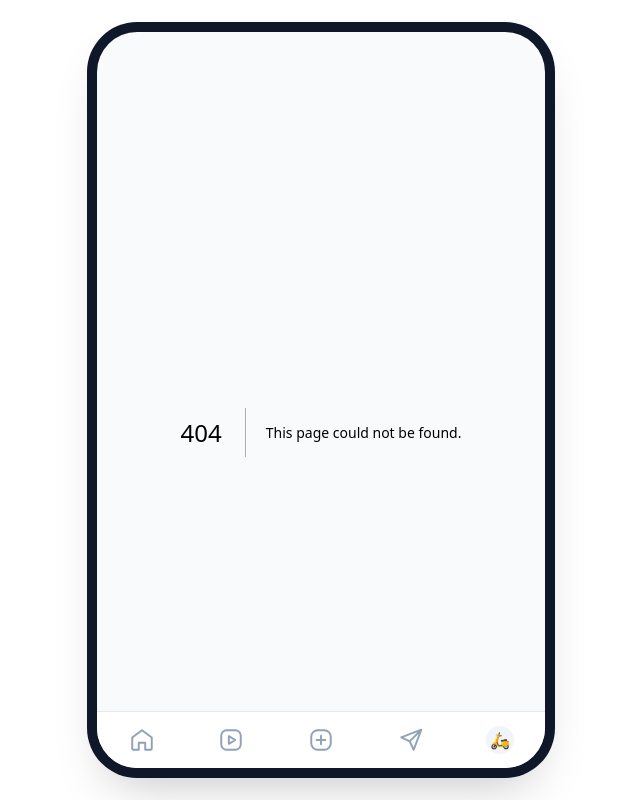
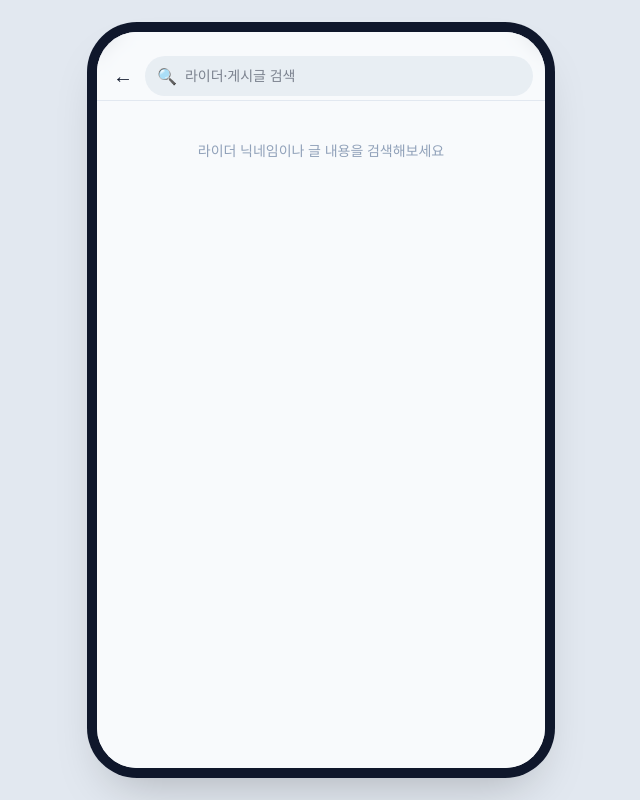
Before and after one commit to Plattlnc/slyde, a Next.js app: page /search in a window 1280 px wide. Before the commit this address had no page. Shown: the whole page, without its empty margins (319-959 px from the left). Built offline with nearby package versions, Linux system fonts and the light colour scheme.

Commit message:
검색 기능 추가 (🔍)
- /search: 라이더(닉네임)·게시글(내용) 통합 검색, 디바운스
- 상단바에 🔍 버튼, 결과는 프로필/글 상세로 연결

Co-Authored-By: Claude Opus 4.8 (1M context) <noreply@anthropic.com>

```diff
--- /dev/null
+++ b/app/search/page.tsx
@@ -0,0 +1,5 @@
+import SearchView from "@/components/search-view";
+
+export default function SearchPage() {
+  return <SearchView />;
+}
--- a/components/bottom-nav.tsx
+++ b/components/bottom-nav.tsx
@@ -101,6 +101,7 @@ const HIDDEN_ON = [
   "/shop/cart", // 장바구니(자체 주문 바)
   "/accident", // 사고접수 폼
   "/profile/edit", // 프로필 편집 폼
+  "/search", // 검색
 ];
 
 export default function BottomNav() {
--- a/components/feed-top-bar.tsx
+++ b/components/feed-top-bar.tsx
@@ -1,3 +1,4 @@
+import Link from "next/link";
 import MenuDrawer from "@/components/menu-drawer";
 import type { CurrentProfile } from "@/lib/profile";
 
@@ -16,6 +17,14 @@ export default function FeedTopBar({
           </span>
           <span className="text-base">🛵</span>
         </div>
+        <div className="flex items-center gap-3">
+          <Link
+            href="/search"
+            aria-label="검색"
+            className="text-slate-500 active:scale-90"
+          >
+            <span className="text-xl">🔍</span>
+          </Link>
           <button
             aria-label="알림"
             className="relative text-slate-500 active:scale-90"
@@ -24,6 +33,7 @@ export default function FeedTopBar({
             <span className="absolute -right-0.5 -top-0.5 h-2 w-2 rounded-full bg-rose-500" />
           </button>
         </div>
+      </div>
     </header>
   );
 }
--- /dev/null
+++ b/components/search-view.tsx
@@ -0,0 +1,173 @@
+"use client";
+
+import { useEffect, useRef, useState } from "react";
+import Link from "next/link";
+import { createClient } from "@/lib/supabase/client";
+import Avatar from "@/components/avatar";
+
+type UserHit = {
+  id: string;
+  name: string;
+  tier: string;
+  avatar: string;
+  avatar_url: string | null;
+};
+type PostHit = {
+  id: string;
+  content: string | null;
+  author_name: string | null;
+};
+
+const tierBadge: Record<string, string> = {
+  기업회원: "bg-indigo-100 text-indigo-700",
+  협력사회원: "bg-blue-100 text-blue-700",
+  개인회원: "bg-slate-100 text-slate-600",
+};
+
+export default function SearchView() {
+  const [q, setQ] = useState("");
+  const [users, setUsers] = useState<UserHit[]>([]);
+  const [posts, setPosts] = useState<PostHit[]>([]);
+  const [loading, setLoading] = useState(false);
+  const inputRef = useRef<HTMLInputElement>(null);
+
+  useEffect(() => {
+    inputRef.current?.focus();
+  }, []);
+
+  useEffect(() => {
+    const term = q.trim();
+    if (!term) {
+      setUsers([]);
+      setPosts([]);
+      return;
+    }
+    let cancelled = false;
+    setLoading(true);
+    const t = setTimeout(async () => {
+      const supabase = createClient();
+      const [u, p] = await Promise.all([
+        supabase
+          .from("profiles")
+          .select("id, name, tier, avatar, avatar_url")
+          .ilike("name", `%${term}%`)
+          .limit(20),
+        supabase
+          .from("posts")
+          .select("id, content, author_name")
+          .ilike("content", `%${term}%`)
+          .order("created_at", { ascending: false })
+          .limit(20),
+      ]);
+      if (cancelled) return;
+      setUsers((u.data as UserHit[]) ?? []);
+      setPosts((p.data as PostHit[]) ?? []);
+      setLoading(false);
+    }, 250);
+    return () => {
+      cancelled = true;
+      clearTimeout(t);
+    };
+  }, [q]);
+
+  const empty = q.trim() && !loading && users.length === 0 && posts.length === 0;
+
+  return (
+    <div className="flex min-h-full flex-col bg-slate-50">
+      {/* 상단: 검색 입력 */}
+      <header className="pt-safe sticky top-0 z-20 border-b border-slate-200 bg-slate-50/90 backdrop-blur">
+        <div className="flex h-12 items-center gap-2 px-3">
+          <Link href="/" aria-label="뒤로" className="px-1 text-xl active:scale-90">
+            ←
+          </Link>
+          <div className="flex flex-1 items-center gap-2 rounded-full bg-slate-200/70 px-3 py-2">
+            <span className="text-slate-400">🔍</span>
+            <input
+              ref={inputRef}
+              value={q}
+              onChange={(e) => setQ(e.target.value)}
+              placeholder="라이더·게시글 검색"
+              className="w-full bg-transparent text-sm outline-none"
+            />
+            {q && (
+              <button
+                onClick={() => setQ("")}
+                aria-label="지우기"
+                className="text-slate-400"
+              >
+                ✕
+              </button>
+            )}
+          </div>
+        </div>
+      </header>
+
+      {!q.trim() && (
+        <p className="px-4 py-10 text-center text-sm text-slate-400">
+          라이더 닉네임이나 글 내용을 검색해보세요
+        </p>
+      )}
+      {empty && (
+        <p className="px-4 py-10 text-center text-sm text-slate-400">
+          “{q}” 검색 결과가 없어요
+        </p>
+      )}
+
+      {/* 사용자 결과 */}
+      {users.length > 0 && (
+        <>
+          <p className="px-4 pb-1 pt-3 text-xs font-bold text-slate-500">라이더</p>
+          <div className="divide-y divide-slate-100">
+            {users.map((u) => (
+              <Link
+                key={u.id}
+                href={`/u/${u.id}`}
+                className="flex items-center gap-3 bg-white px-4 py-3 active:bg-slate-50"
+              >
+                <Avatar
+                  url={u.avatar_url}
+                  emoji={u.avatar}
+                  className="h-10 w-10"
+                  emojiClass="text-lg"
+                />
+                <span className="text-sm font-semibold text-slate-900">
+                  {u.name}
+                </span>
+                <span
+                  className={`rounded-full px-1.5 py-0.5 text-[10px] font-medium ${
+                    tierBadge[u.tier] ?? "bg-slate-100 text-slate-600"
+                  }`}
+                >
+                  {u.tier}
+                </span>
+              </Link>
+            ))}
+          </div>
+        </>
+      )}
+
+      {/* 게시글 결과 */}
+      {posts.length > 0 && (
+        <>
+          <p className="px-4 pb-1 pt-3 text-xs font-bold text-slate-500">게시글</p>
+          <div className="divide-y divide-slate-100">
+            {posts.map((p) => (
+              <Link
+                key={p.id}
+                href={`/post/${p.id}`}
+                className="block bg-white px-4 py-3 active:bg-slate-50"
+              >
+                <p className="line-clamp-2 text-sm text-slate-800">
+                  {p.content || "(사진)"}
+                </p>
+                <p className="mt-1 text-[11px] text-slate-400">
+                  {p.author_name ?? "라이더"}
+                </p>
+              </Link>
+            ))}
+          </div>
+        </>
+      )}
+    </div>
+  );
+}
```
Lines whose indentation alone changed are shown as unchanged.
